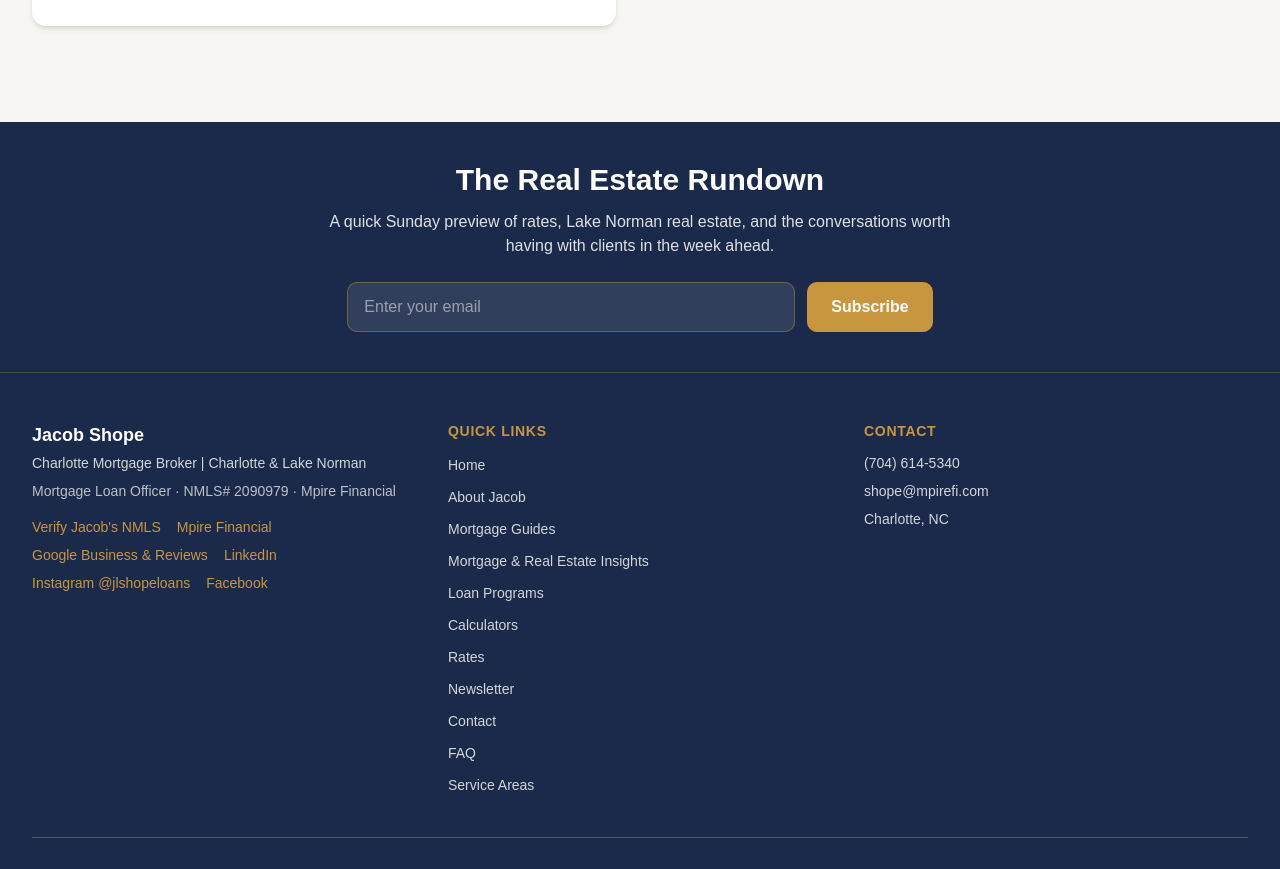
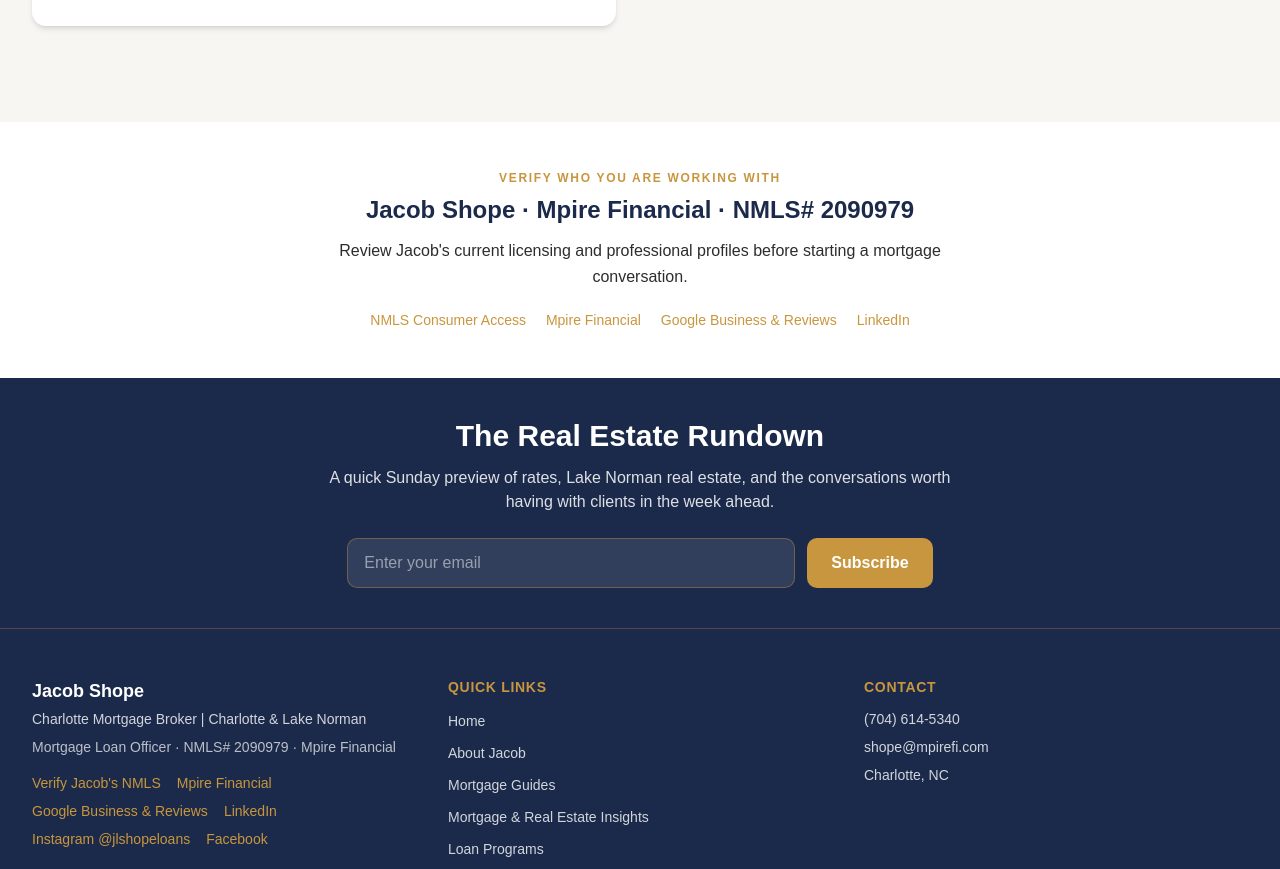
Before and after one commit to JLshope12/jacob-shope-mortgage, a Next.js app: page /contact in a window 1280 px wide. Shown: the part 940-1809 px from the top of the page. Built offline with nearby package versions, Linux system fonts and the light colour scheme.

Commit message:
Strengthen contact page entity corroboration

```diff
--- a/app/contact/page.tsx
+++ b/app/contact/page.tsx
@@ -1,12 +1,55 @@
 import { ContactContent } from "./ContactContent";
+
+const origin = "https://jacobshopemortgage.com";
+const pageUrl = `${origin}/contact`;
+const NMLS_URL = "https://www.nmlsconsumeraccess.org/EntityDetails.aspx/INDIVIDUAL/2090979";
+const MPIRE_URL = "https://www.mpirefinancialgroup.com/";
+const LINKEDIN_URL = "https://www.linkedin.com/in/jacob-shope-9b8972282";
+const GOOGLE_BUSINESS_URL =
+  "https://www.google.com/maps/search/?api=1&query=Jacob+Shope+Mortgage+Broker&query_place_id=ChIJoYVzko0AvIcRA-l3WlYdLW8";
 
 export const metadata = {
   title: "Contact Jacob Shope | Charlotte Mortgage Broker",
   description:
     "Get in touch with Jacob Shope, Charlotte NC mortgage loan officer. Call (704) 614-5340 or fill out the form to get started.",
   alternates: { canonical: "/contact" },
+  authors: [{ name: "Jacob Shope", url: "/about" }],
+};
+
+const contactPageSchema = {
+  "@context": "https://schema.org",
+  "@type": "ContactPage",
+  "@id": `${pageUrl}#contact-page`,
+  url: pageUrl,
+  name: "Contact Jacob Shope",
+  isPartOf: { "@id": `${origin}/#website` },
+  about: { "@id": `${origin}/#jacob-shope` },
+  mainEntity: { "@id": `${origin}/#jacob-shope` },
 };
 
 export default function ContactPage() {
-  return <ContactContent />;
+  return (
+    <>
+      <script
+        type="application/ld+json"
+        dangerouslySetInnerHTML={{ __html: JSON.stringify(contactPageSchema) }}
+      />
+      <ContactContent />
+      <section className="bg-white py-12">
+        <div className="mx-auto max-w-4xl px-4 text-center md:px-6 lg:px-8">
+          <p className="text-xs font-semibold uppercase tracking-[0.14em] text-gold">Verify who you are working with</p>
+          <h2 className="mt-2 text-2xl font-bold text-navy">Jacob Shope · Mpire Financial · NMLS# 2090979</h2>
+          <p className="mx-auto mt-3 max-w-2xl leading-relaxed text-charcoal">
+            Review Jacob&apos;s current licensing and professional profiles before starting a mortgage conversation.
+          </p>
+          <div className="mt-5 flex flex-wrap justify-center gap-x-5 gap-y-3 text-sm font-medium">
+            <a href={NMLS_URL} target="_blank" rel="noopener noreferrer" className="text-gold hover:underline">NMLS Consumer Access</a>
+            <a href={MPIRE_URL} target="_blank" rel="noopener noreferrer" className="text-gold hover:underline">Mpire Financial</a>
+            <a href={GOOGLE_BUSINESS_URL} target="_blank" rel="noopener noreferrer" className="text-gold hover:underline">Google Business &amp; Reviews</a>
+            <a href={LINKEDIN_URL} target="_blank" rel="noopener noreferrer me" className="text-gold hover:underline">LinkedIn</a>
+          </div>
+        </div>
+      </section>
+    </>
+  );
 }
```
